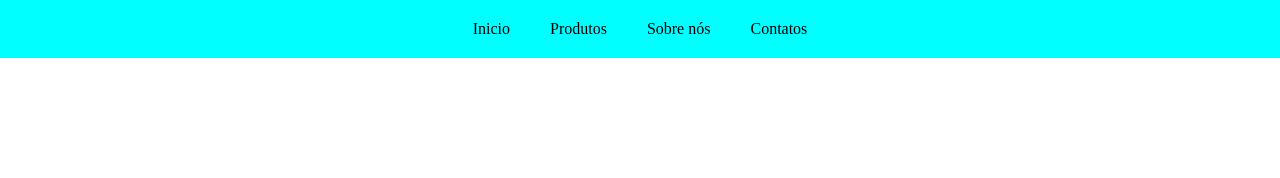
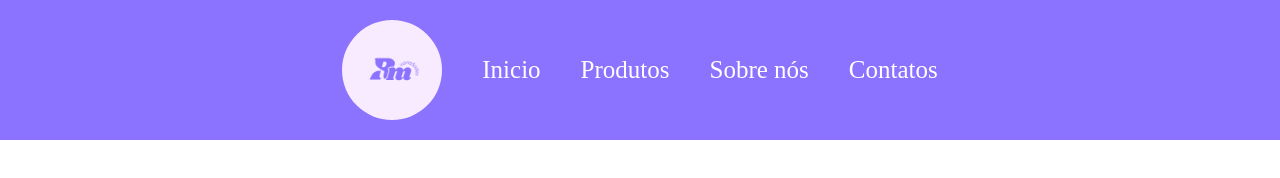
Before and after one commit to MidnightEffects/PROJETO-SIGMA, a plain HTML site: page index.html in a window 1280 px wide. Drawn offline with Linux system fonts and the light colour scheme; a web font is replaced by a local one.

Commit message:
arroz com feijao games

```diff
--- a/index.html
+++ b/index.html
@@ -11,11 +11,14 @@
     <link
         href="https://fonts.googleapis.com/css2?family=Libertinus+Serif:ital,wght@0,400;0,600;0,700;1,400;1,600;1,700&family=Outfit:wght@100..900&family=Playfair+Display:ital,wght@0,400..900;1,400..900&display=swap"
         rel="stylesheet">
+    <link rel="icon" type="image/png" href="./Imagens/1.png">
 </head>
 
 <body>
     <nav class="navbar">
+        <div class="logo">
             <ul class="nav-items">
+                <img class="logo-nav" src="./Imagens/2.png" alt="Logo da Empresa R.M Modas">
                 <li class="nav-item">
                     <a href="#">Inicio</a>
                 </li>
--- a/styles.css
+++ b/styles.css
@@ -12,7 +12,7 @@
 
 .navbar {
     width: 100%;
-    background-color: aqua;
+    background-color: #8b73ff;
     padding: 20px 0;
     margin-bottom: 30px;
 }
@@ -22,12 +22,20 @@
     display: flex;
     justify-content: center;
     gap: 40px;
+    align-items: center;
 }
 
 .nav-items a {
     text-decoration: none;
-    color: black;
+    color: white;
+    font-family: "Libertinus Serif", serif;
+    font-size: 25px;
 }
 .nav-item {
 
 }
+.logo-nav {
+    width: 100px;
+    border-radius: 50%;
+    margin-left:
+}
```
Also changed, not shown: Imagens/1.png (added), Imagens/2.png (added). Lines whose indentation alone changed are shown as unchanged.
